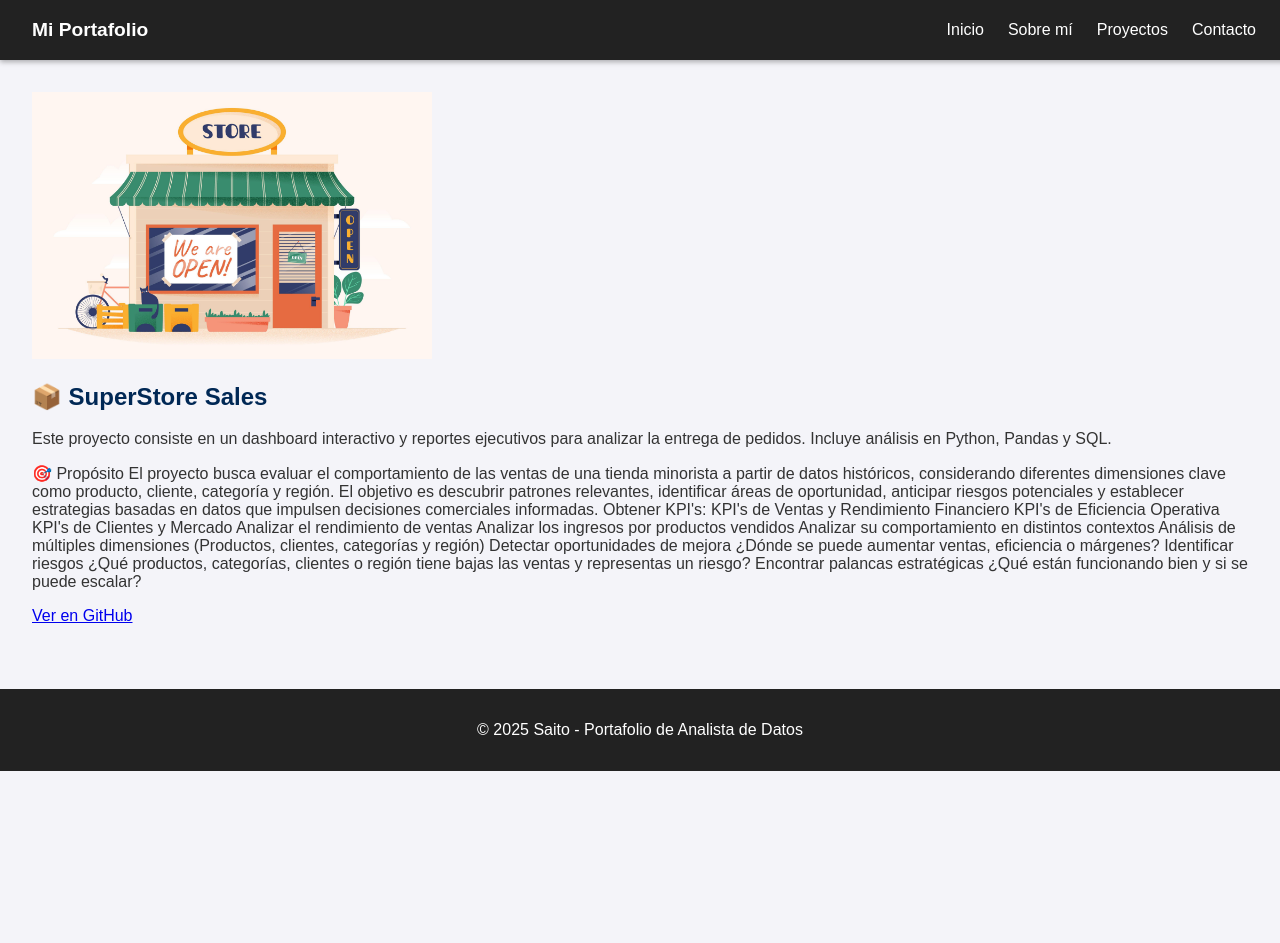
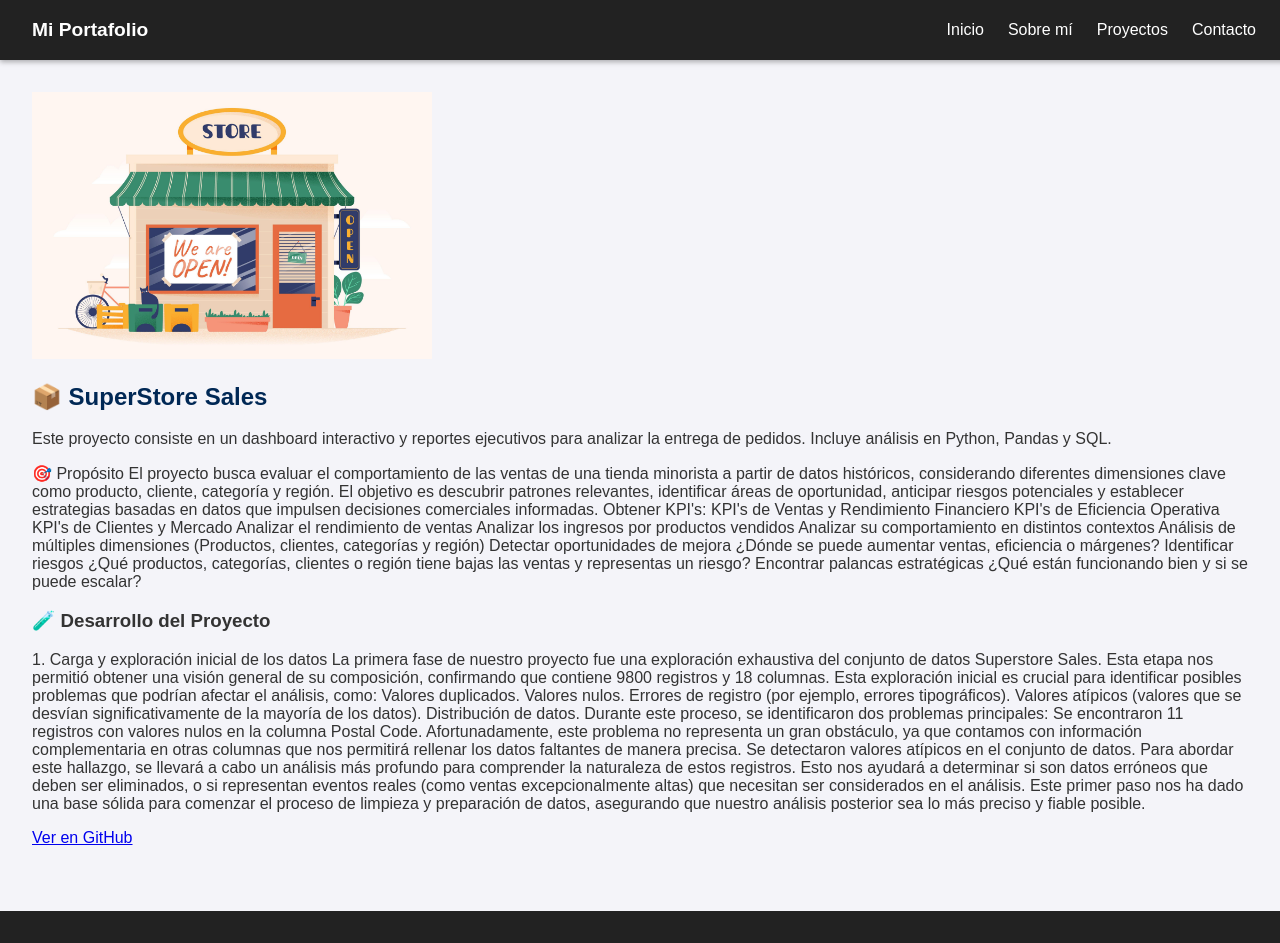
Before and after one commit to SaitoM17/mi-portafolio, a React (Create React App) app: page /superstore-sales in a window 1280 px wide. Shown: the top 943 px of the page. Before the commit the page ends 800 px from the top, so only its background shows below. Built offline with nearby package versions, Linux system fonts and the light colour scheme.

Commit message:
feat: Se añadio titulo de desarrollo del proyecto y aparato de caraga y exploración inicial

```diff
--- a/src/pages/SuperStore_Sales.js
+++ b/src/pages/SuperStore_Sales.js
@@ -38,6 +38,28 @@ function SuperStoreSales() {
 
         ¿Qué están funcionando bien y si se puede escalar?
       </p>
+
+      <h3>🧪 Desarrollo del Proyecto</h3>
+      <p>
+        1. Carga y exploración inicial de los datos
+        La primera fase de nuestro proyecto fue una exploración exhaustiva del conjunto de datos Superstore Sales. Esta etapa nos permitió obtener una visión general de su composición, confirmando que contiene 9800 registros y 18 columnas.
+
+        Esta exploración inicial es crucial para identificar posibles problemas que podrían afectar el análisis, como:
+
+        Valores duplicados.
+        Valores nulos.
+        Errores de registro (por ejemplo, errores tipográficos).
+        Valores atípicos (valores que se desvían significativamente de la mayoría de los datos).
+        Distribución de datos.
+        Durante este proceso, se identificaron dos problemas principales:
+
+        Se encontraron 11 registros con valores nulos en la columna Postal Code. Afortunadamente, este problema no representa un gran obstáculo, ya que contamos con información complementaria en otras columnas que nos permitirá rellenar los datos faltantes de manera precisa.
+
+        Se detectaron valores atípicos en el conjunto de datos. Para abordar este hallazgo, se llevará a cabo un análisis más profundo para comprender la naturaleza de estos registros. Esto nos ayudará a determinar si son datos erróneos que deben ser eliminados, o si representan eventos reales (como ventas excepcionalmente altas) que necesitan ser considerados en el análisis.
+
+        Este primer paso nos ha dado una base sólida para comenzar el proceso de limpieza y preparación de datos, asegurando que nuestro análisis posterior sea lo más preciso y fiable posible.
+      </p>
+
       <a href="https://github.com/SaitoM17/amazon_delivery" target="_blank" rel="noopener noreferrer">
         Ver en GitHub
       </a>
```
